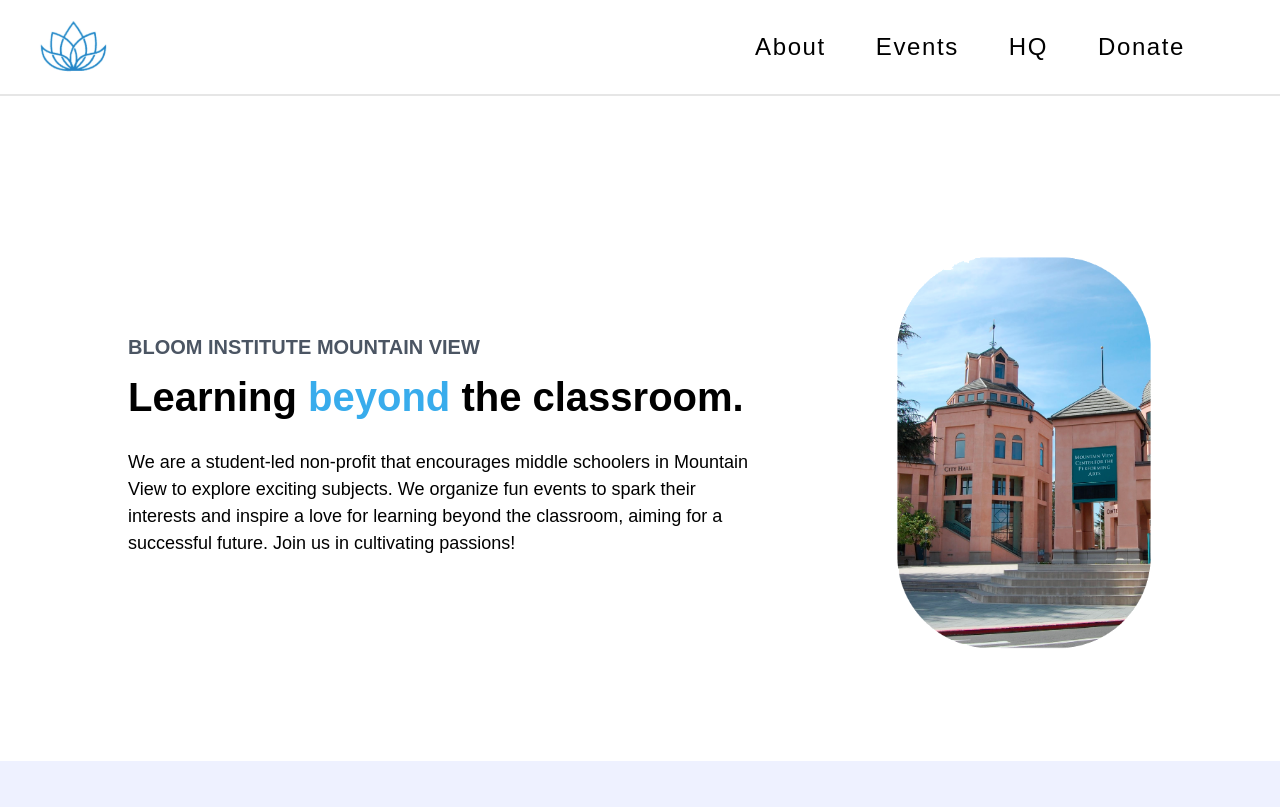
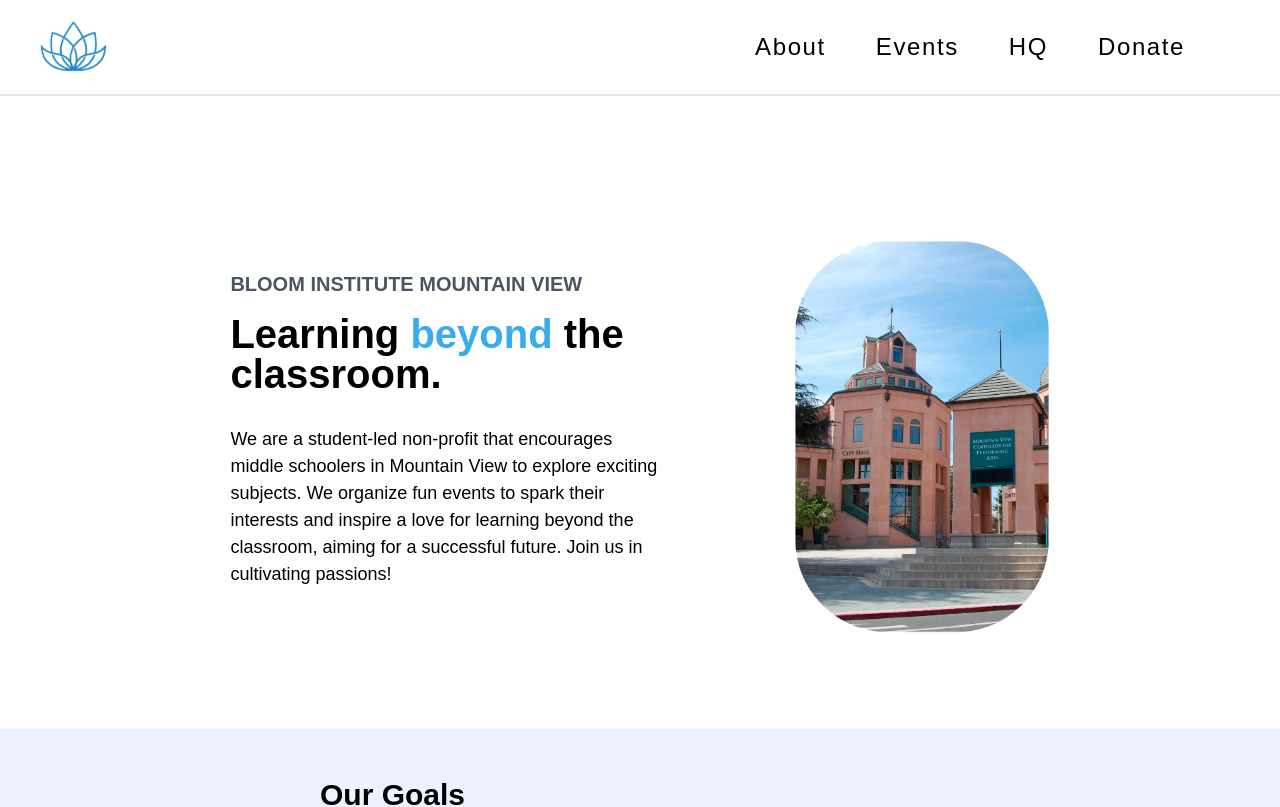
Before and after one commit to djarty24/bloominst-mv, a React (Vite) app: page / in a window 1280 px wide. Shown: the top 807 px of the page. Built offline with nearby package versions, Linux system fonts and the light colour scheme; a web font is replaced by a local one.

Commit message:
temporary site ready

```diff
--- a/src/components/home/Home.jsx
+++ b/src/components/home/Home.jsx
@@ -5,7 +5,7 @@ import './Home.css'
 const Home = () => {
   return (
     <div className='home'>
-        <div className='home-intro'>
+        <div className='home-intro wide-section'>
             <div className='home-intro-text'>
                 <h4 className='font-semibold text-gray-600'>BLOOM INSTITUTE MOUNTAIN VIEW</h4>
                 <h1>Learning <span className='highlight'>beyond</span> the classroom.</h1>
```
